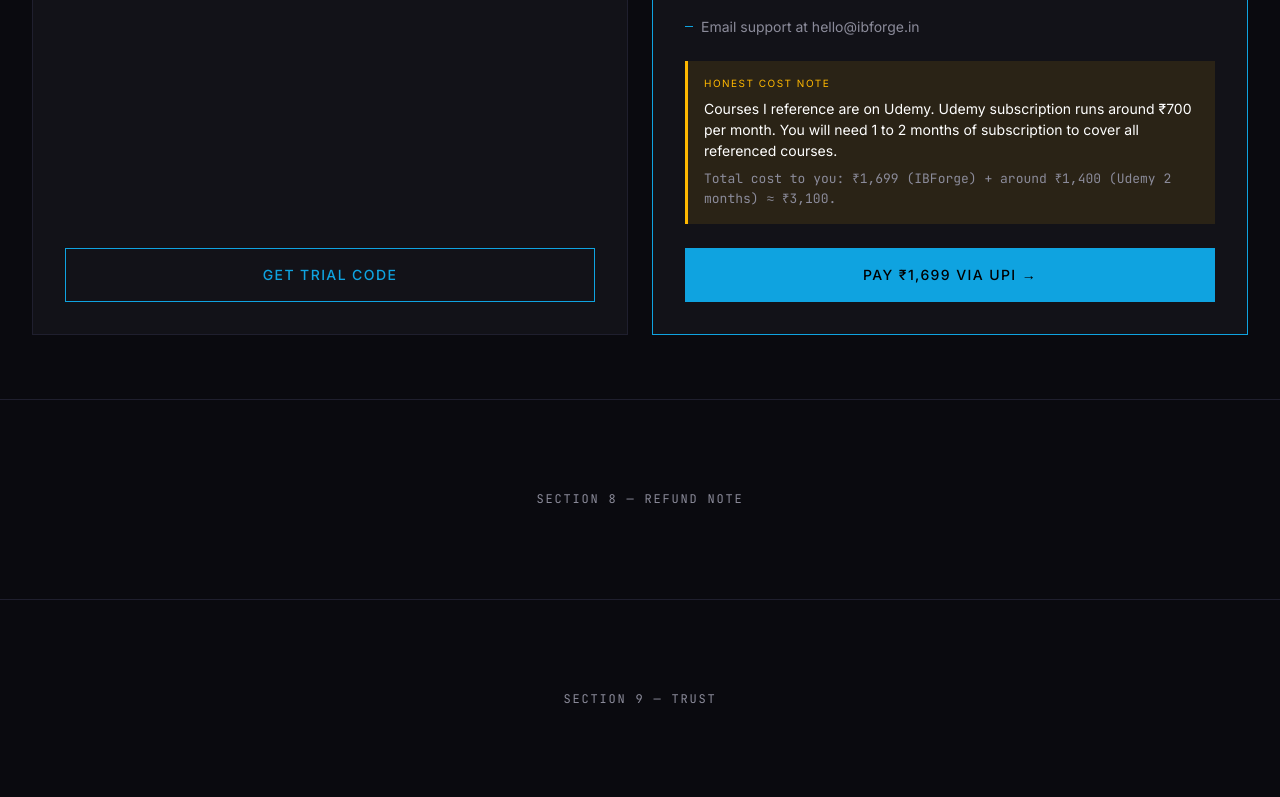
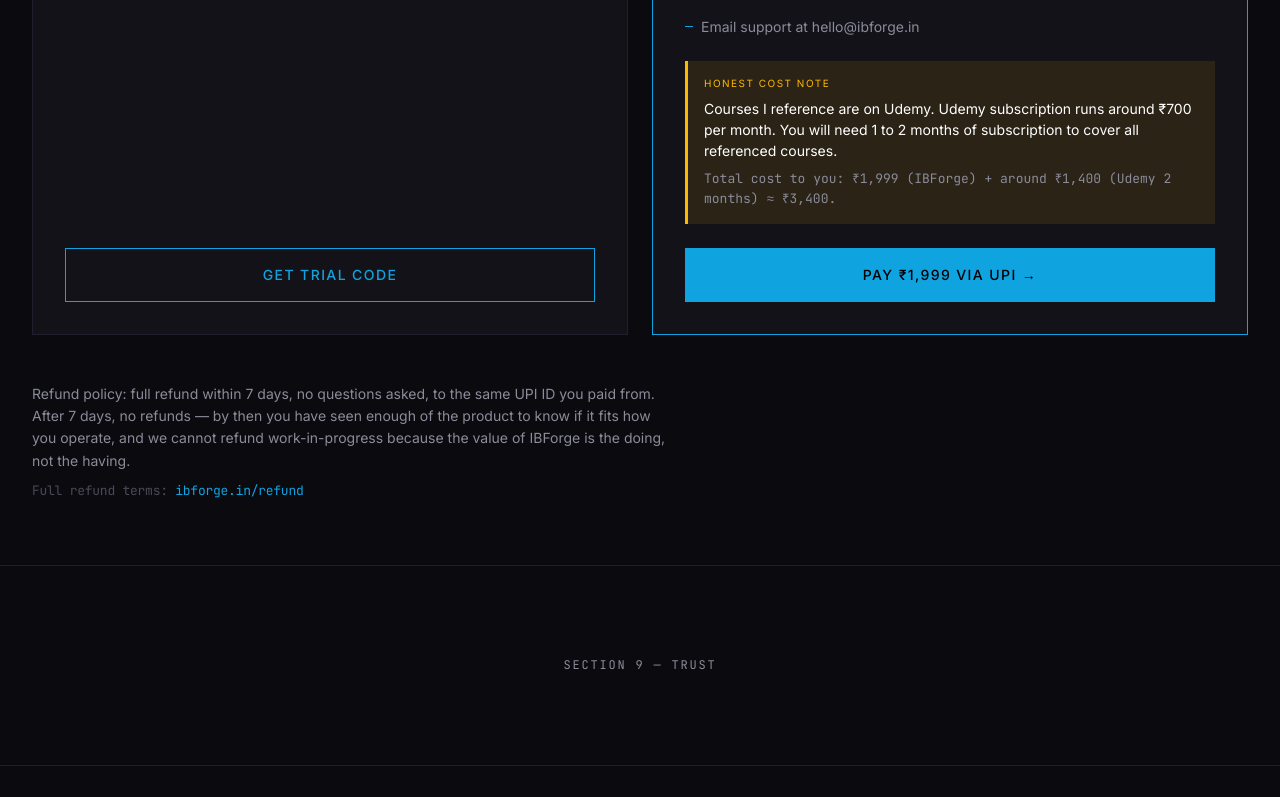
Before and after one commit to rirtakmanna/ibforge, a React (Vite) app: page / in a window 1280 px wide. Shown: the part 3774-4571 px from the top of the page. Built offline with nearby package versions, Linux system fonts and the light colour scheme; no server answers.

Commit message:
feat(landing): step 6 step 4 — section 8 (refund inline note, embedded in pricing)

```diff
--- a/src/pages/Landing.css
+++ b/src/pages/Landing.css
@@ -1267,3 +1267,74 @@
     font-size: 18px;
   }
 }
+
+/* ─── Section 8 — Refund inline note (embedded in Section 7) ───────
+   Full-width block below the 2-card pricing grid. Sits inside the
+   pricing section's <motion.section>, so it inherits the section's
+   reveal trigger — no own animation. Plain prose, secondary tone,
+   tighter line-length for readability than the section header (the
+   refund body is denser than a sub-headline). Calm, factual, no
+   visual emphasis — this is the closing reassurance beat before the
+   eye moves on to Trust. */
+
+.landing-pricing-refund {
+  /* Full width of the pricing-inner container, but with the body
+     itself clamped to readable line length. The wrapper carries no
+     visual treatment — no background, no border — so the refund text
+     reads as a calm note, not another card or callout. */
+  display: flex;
+  flex-direction: column;
+  gap: var(--space-sm);
+  /* Sits below the pricing grid with breathing room. The pricing-inner
+     gap (var(--space-2xl)) already separates this from the grid, so no
+     extra top margin needed. */
+}
+
+.landing-pricing-refund-body {
+  margin: 0;
+  font: var(--text-body);
+  color: var(--color-text-secondary);
+  line-height: 1.6;
+  /* Wider than 56ch (header default) because the refund body is denser
+     and benefits from slightly longer lines. Caps at 72ch — readable
+     for prose, doesn't stretch edge-to-edge on a 1280px container. */
+  max-width: 72ch;
+}
+
+.landing-pricing-refund-link-row {
+  margin: 0;
+  font: var(--text-data);
+  font-size: 13px;
+  color: var(--color-text-disabled);
+  letter-spacing: var(--tracking-tight);
+}
+
+.landing-pricing-refund-link {
+  color: var(--color-electric-blue);
+  text-decoration: none;
+  border-bottom: 1px solid transparent;
+  transition: border-color 150ms linear;
+}
+
+.landing-pricing-refund-link:hover {
+  border-bottom-color: var(--color-electric-blue);
+}
+
+.landing-pricing-refund-link:focus-visible {
+  outline: 2px solid var(--color-electric-blue);
+  outline-offset: 3px;
+}
+
+/* ─── Mobile (<768px) — refund note ────────────────────────────────
+   Inherits the parent .landing-pricing-section mobile padding rule
+   already declared above. Only the body line-length needs to relax
+   on mobile — 72ch wraps awkwardly at 375px since each line becomes
+   1–2 words. Cap it to 100% and let the container's mobile padding
+   (var(--space-md) on each side) control breathing room. */
+
+@media (max-width: 767px) {
+  .landing-pricing-refund-body {
+    max-width: 100%;
+    line-height: 1.55;
+  }
+}
--- a/src/pages/Landing.jsx
+++ b/src/pages/Landing.jsx
@@ -1339,7 +1339,7 @@
                     ₹2,499
                   </span>
                   <span className="landing-pricing-card-price landing-pricing-card-price--accent">
-                    ₹1,699
+                    ₹1,999
                   </span>
                 </p>
                 <p className="landing-pricing-card-founder-tag">
@@ -1381,8 +1381,8 @@
                   of subscription to cover all referenced courses.
                 </p>
                 <p className="landing-pricing-honesty-math">
-                  Total cost to you: ₹1,699 (IBForge) + around ₹1,400
-                  (Udemy 2 months) ≈ ₹3,100.
+                  Total cost to you: ₹1,999 (IBForge) + around ₹1,400
+                  (Udemy 2 months) ≈ ₹3,400.
                 </p>
               </motion.aside>
 
@@ -1391,19 +1391,40 @@
                 className="landing-pricing-cta landing-pricing-cta--full"
                 onClick={handleUpiPay}
               >
-                Pay ₹1,699 via UPI →
+                Pay ₹1,999 via UPI →
               </button>
             </motion.article>
           </motion.div>
+
+          {/* ───────────────────────────────────────────────────────────
+              SECTION 8 — Refund inline note (embedded inside Section 7
+              per kickoff: "inside pricing section, below both cards").
+              Inherits Section 7's whileInView reveal — no own variant.
+              Plain paragraph, secondary text tone, generous max-width
+              for readability. The 7-day window is the calming closing
+              beat of the pricing section before Trust and Footer.
+          ─────────────────────────────────────────────────────────── */}
+          <div className="landing-pricing-refund" role="note" aria-label="Refund policy summary">
+            <p className="landing-pricing-refund-body">
+              Refund policy: full refund within 7 days, no questions
+              asked, to the same UPI ID you paid from. After 7 days,
+              no refunds — by then you have seen enough of the product
+              to know if it fits how you operate, and we cannot refund
+              work-in-progress because the value of IBForge is the
+              doing, not the having.
+            </p>
+            <p className="landing-pricing-refund-link-row">
+              Full refund terms:{" "}
+              <a
+                href="/refund"
+                className="landing-pricing-refund-link"
+              >
+                ibforge.in/refund
+              </a>
+            </p>
+          </div>
         </div>
       </motion.section>
-
-      {/* ───────────────────────────────────────────────────────────────
-          SECTION 8 — Refund inline note (inside pricing, Chat 3)
-      ─────────────────────────────────────────────────────────────── */}
-      <section className="landing-section" aria-label="Refund note placeholder">
-        <p className="landing-placeholder-text">SECTION 8 — REFUND NOTE</p>
-      </section>
 
       {/* ───────────────────────────────────────────────────────────────
           SECTION 9 — Trust block (Chat 3)
```
